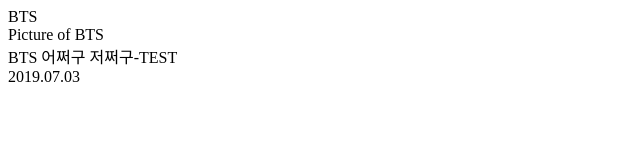
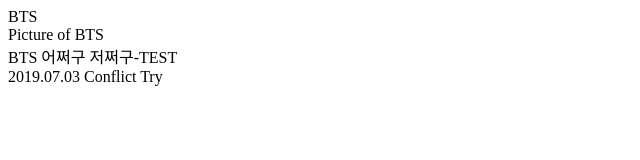
Before and after one commit to devjuho/bts-web-homepage, a plain HTML site: page index.html in a window 1280 px wide. Shown: the full height of the page, 0-640 px from the left. Drawn offline with Linux system fonts and the light colour scheme.

Commit message:
Update index.html

```diff
--- a/index.html
+++ b/index.html
@@ -2,5 +2,5 @@
 	<head>BTS</head>
 	<div>Picture of BTS</div>
 	<body>BTS 어쩌구 저쩌구-TEST</body>
-	<footer>2019.07.03</footer>
+	<footer>2019.07.03 Conflict Try</footer>
 </html>
```
